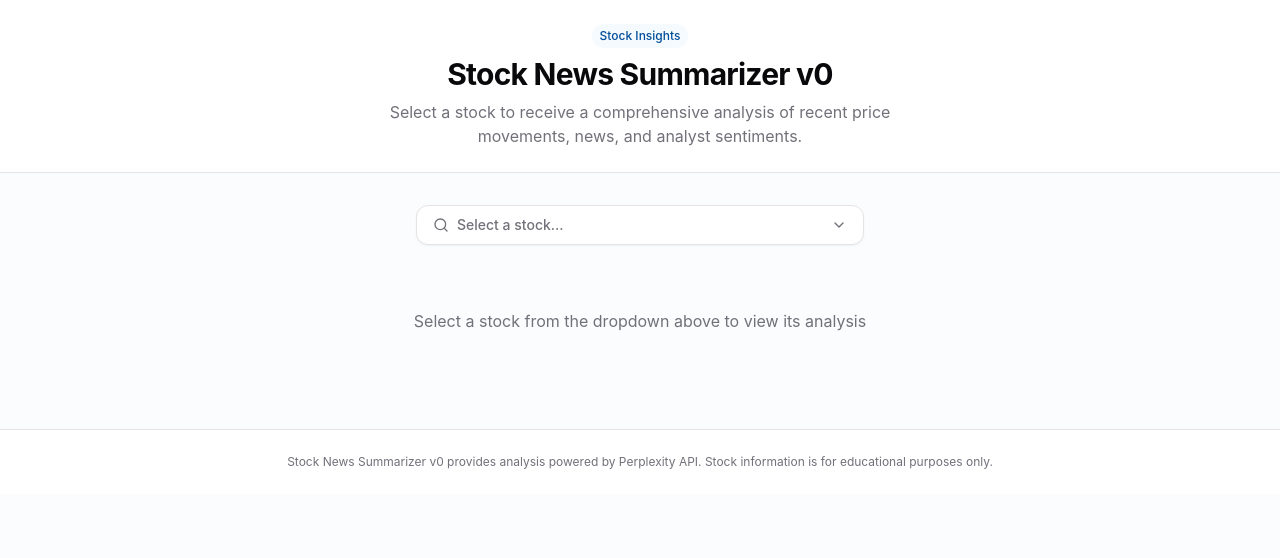
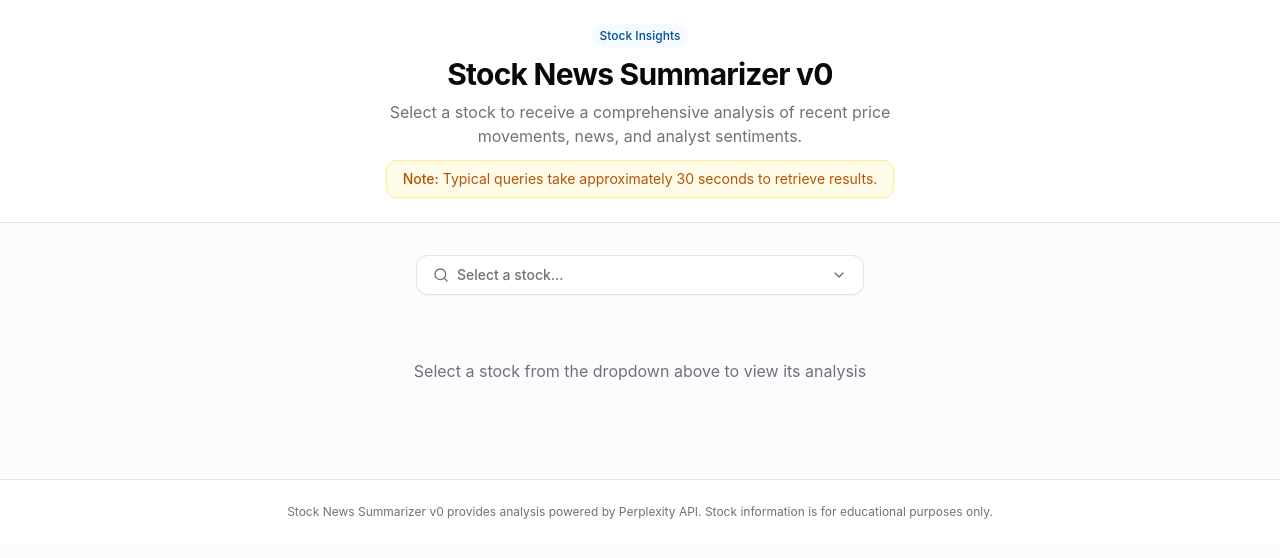
Before and after one commit to shaurya-io/stock-sage-explorer, a React (Vite) app: page / in a window 1280 px wide. Shown: the top 558 px of the page. Built offline with nearby package versions, Linux system fonts and the light colour scheme.

Commit message:
Add query time estimate
Adds a message to inform users about the estimated query time.

```diff
--- a/src/pages/Index.tsx
+++ b/src/pages/Index.tsx
@@ -46,6 +46,9 @@ const Index = () => {
             <p className="mt-2 text-muted-foreground max-w-xl animate-fade-up animate-delay-100">
               Select a stock to receive a comprehensive analysis of recent price movements, news, and analyst sentiments.
             </p>
+            <div className="mt-3 px-4 py-2 bg-yellow-50 border border-yellow-200 rounded-md text-amber-700 text-sm animate-fade-up animate-delay-200">
+              <span className="font-medium">Note:</span> Typical queries take approximately 30 seconds to retrieve results.
+            </div>
           </div>
         </div>
       </header>
```
